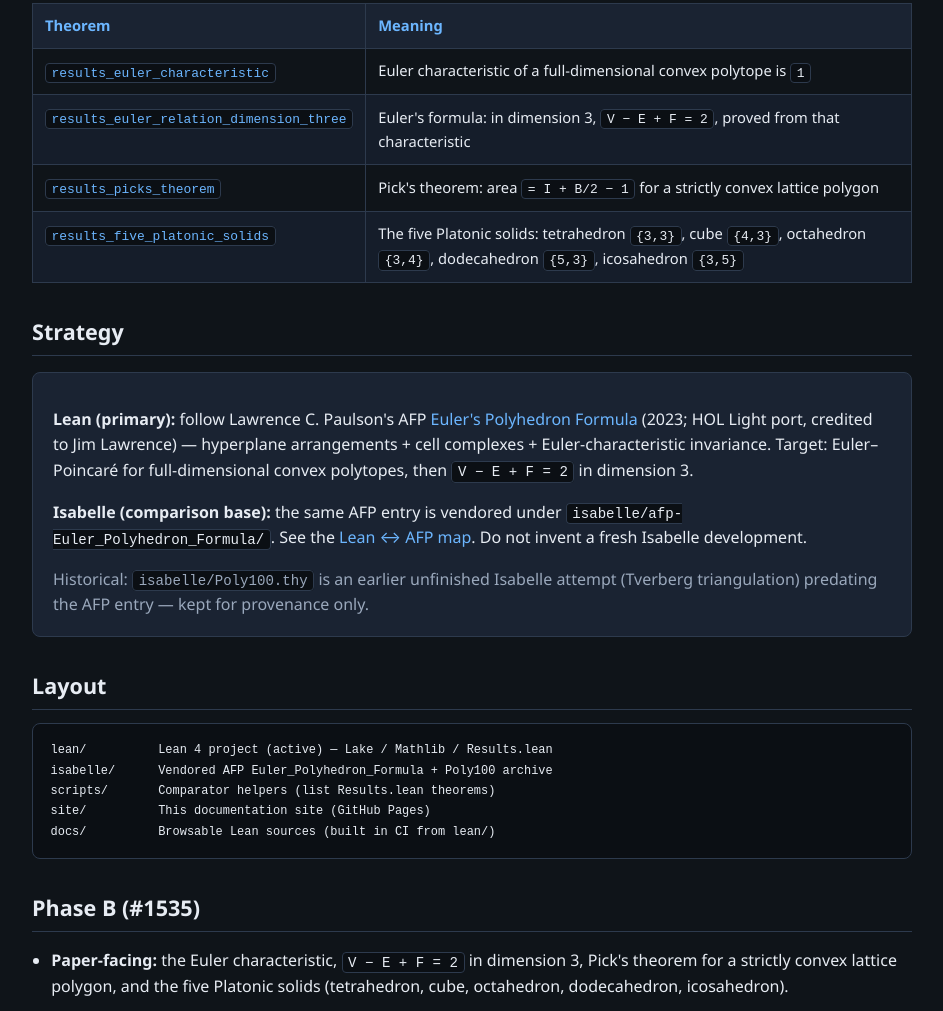
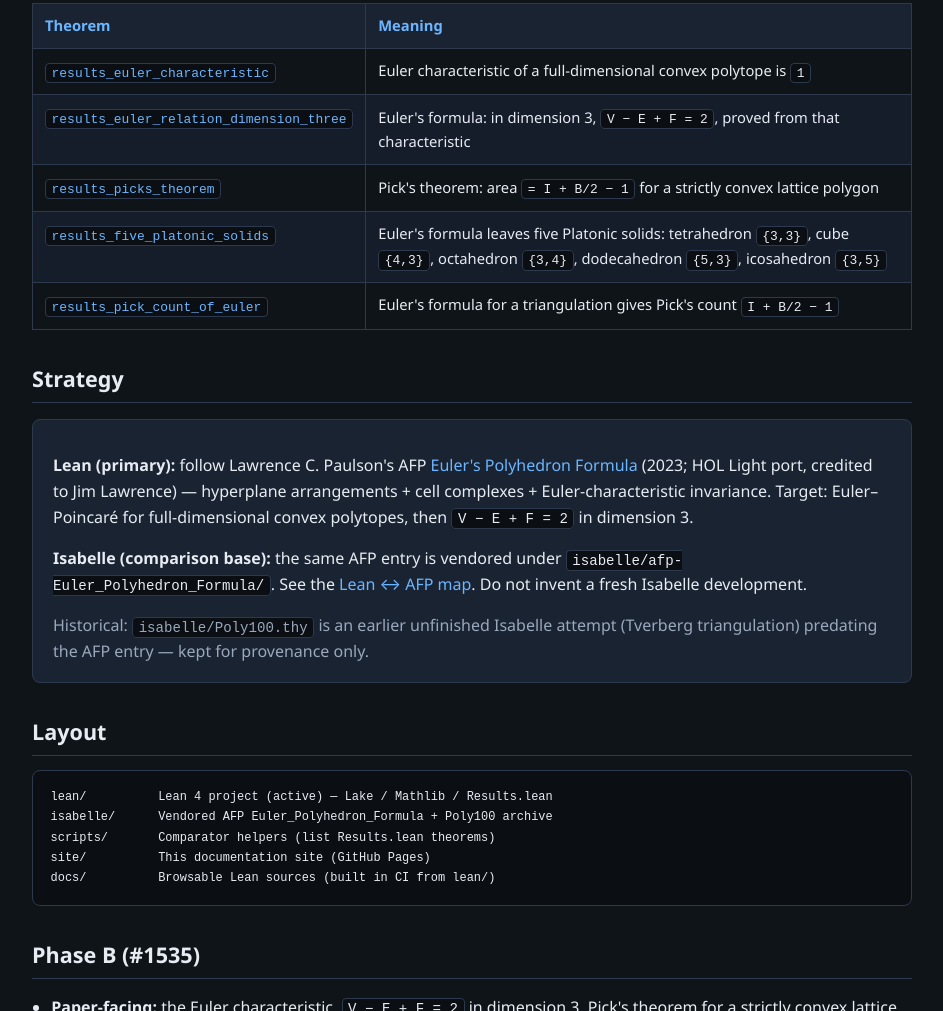
Before and after one commit to tangentproofs/eulers-gem, a plain HTML site: page site/index.html in a window 1280 px wide. Shown: the part 761-1772 px from the top of the page, without its empty margins (168-1111 px from the left). Drawn offline with Linux system fonts and the light colour scheme.

Commit message:
feat(results): derive the five solids from Euler's formula
The Schläfli classification now takes V − E + F = 2 from the
dimension-3 characteristic. Each solid's (V, E, F) is the solution
of that equation plus double counting. Pick's count is recorded as
the same corollary for a triangulation; the polygon area proof
remains the fan-ear induction.

```diff
--- a/site/index.html
+++ b/site/index.html
@@ -59,7 +59,8 @@
         <tr><td><a href="docs/Results.html#Results.results_euler_characteristic"><code>results_euler_characteristic</code></a></td><td>Euler characteristic of a full-dimensional convex polytope is <code>1</code></td></tr>
         <tr><td><a href="docs/Results.html#Results.results_euler_relation_dimension_three"><code>results_euler_relation_dimension_three</code></a></td><td>Euler's formula: in dimension 3, <code>V − E + F = 2</code>, proved from that characteristic</td></tr>
         <tr><td><a href="docs/Results.html#Results.results_picks_theorem"><code>results_picks_theorem</code></a></td><td>Pick's theorem: area <code>= I + B/2 − 1</code> for a strictly convex lattice polygon</td></tr>
-        <tr><td><a href="docs/Results.html#Results.results_five_platonic_solids"><code>results_five_platonic_solids</code></a></td><td>The five Platonic solids: tetrahedron <code>{3,3}</code>, cube <code>{4,3}</code>, octahedron <code>{3,4}</code>, dodecahedron <code>{5,3}</code>, icosahedron <code>{3,5}</code></td></tr>
+        <tr><td><a href="docs/Results.html#Results.results_five_platonic_solids"><code>results_five_platonic_solids</code></a></td><td>Euler's formula leaves five Platonic solids: tetrahedron <code>{3,3}</code>, cube <code>{4,3}</code>, octahedron <code>{3,4}</code>, dodecahedron <code>{5,3}</code>, icosahedron <code>{3,5}</code></td></tr>
+        <tr><td><a href="docs/Results.html#Results.results_pick_count_of_euler"><code>results_pick_count_of_euler</code></a></td><td>Euler's formula for a triangulation gives Pick's count <code>I + B/2 − 1</code></td></tr>
       </tbody>
     </table>
 
```
Also changed, not shown: README.md, 1 other file.
